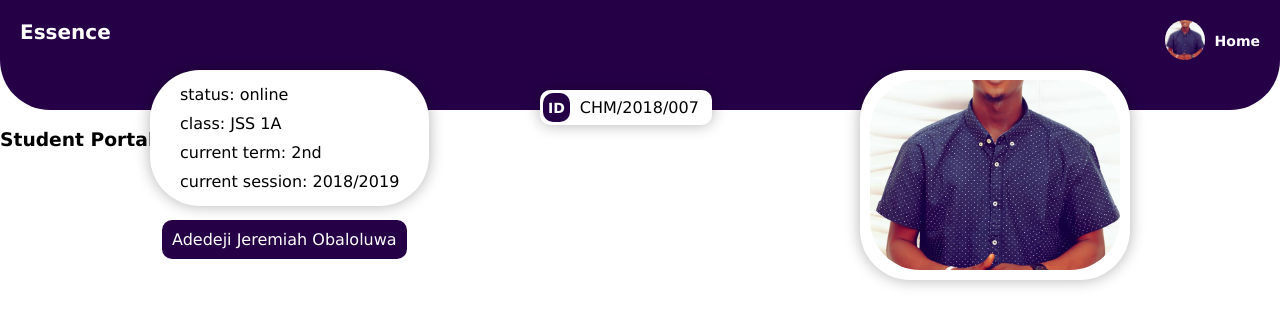
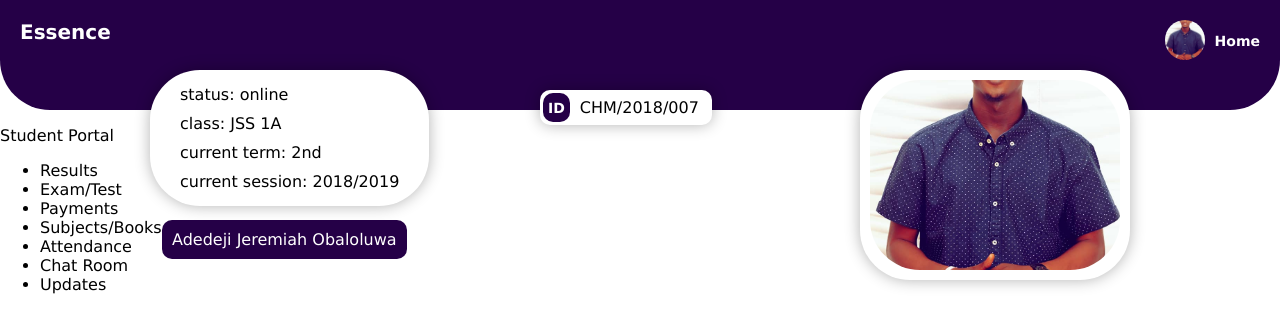
Before and after one commit to drjerry-sys/sdbm, a React (Create React App) app: page /student-portal in a window 1280 px wide. Shown: the top 332 px of the page. Built offline with nearby package versions, Linux system fonts and the light colour scheme.

Commit message:
just commit

```diff
--- a/src/components/pages/StudentPortal/StudentPortal.jsx
+++ b/src/components/pages/StudentPortal/StudentPortal.jsx
@@ -6,7 +6,18 @@ const StudentPortal = () => {
         <div className="studentPortal">
             <Navbar portalType="student" />
             <div className="portalTitle">
-                <h3>Student Portal</h3>
+                <p>Student Portal</p>
+            </div>
+            <div className="portalOptions">
+                <ul>
+                    <li>Results</li>
+                    <li>Exam/Test</li>
+                    <li>Payments</li>
+                    <li>Subjects/Books</li>
+                    <li>Attendance</li>
+                    <li>Chat Room</li>
+                    <li>Updates</li>
+                </ul>
             </div>
         </div>
      );
--- a/src/components/pages/StudentPortal/StudentPortal.scss
+++ b/src/components/pages/StudentPortal/StudentPortal.scss
@@ -2,7 +2,7 @@
     .portalTitle {
         width: 100%;
 
-        h3 {
+        p {
             text-align: center;
         }
     }
```
